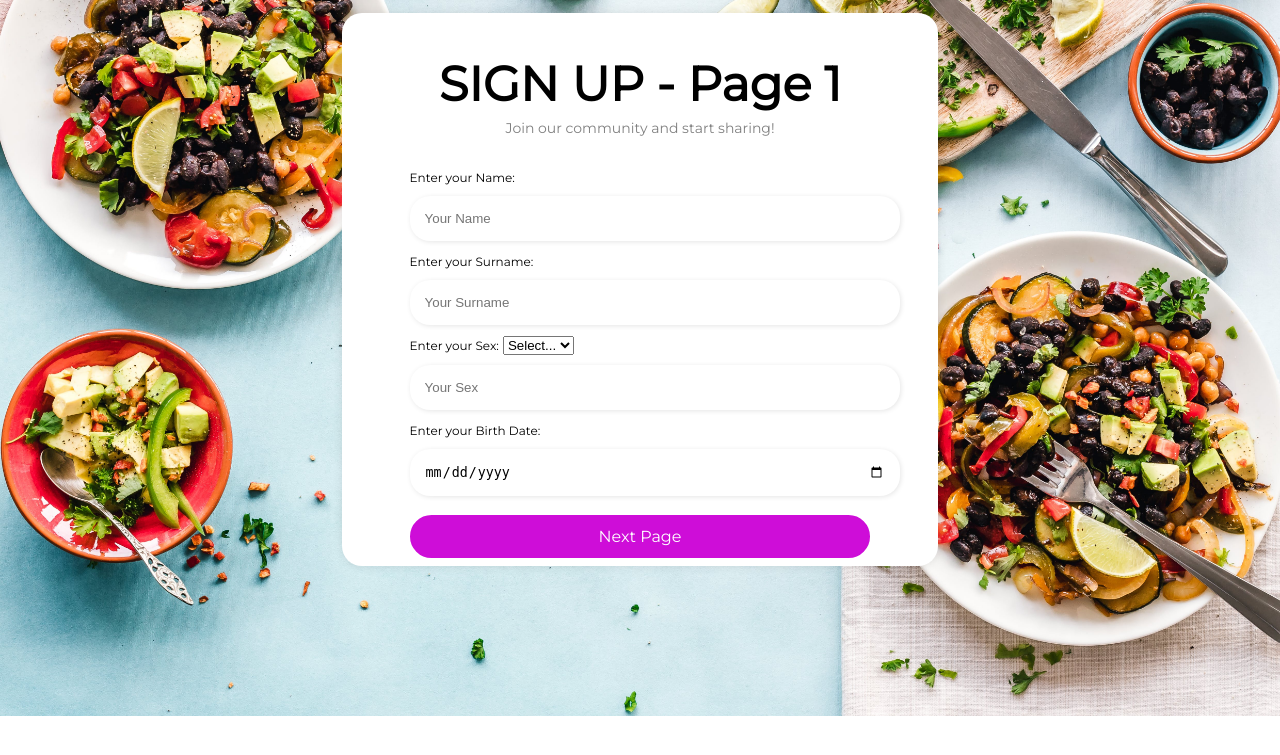
After one commit to partypankes/WebTecnologiesProject, a PHP site: page /signup_page_1.php in a window 1280 px wide. The commit adds this page. Shown: the top 755 px of the page. Run offline with PHP 8.4, Linux system fonts and the light colour scheme.

Commit message:
pagine signup
Signup 1 e 2

```diff
--- /dev/null
+++ b/signup/signup_page_1.php
@@ -0,0 +1,58 @@
+<!DOCTYPE html>
+<html lang="en">
+<head>
+    <meta charset="UTF-8">
+    <title>Sign Up - Page 1</title>
+    <!-- Link to your existing style.css -->
+    <link rel="stylesheet" href="style.css">
+    <!-- You may also include other head elements from your original signup_page.php -->
+</head>
+<body>
+
+<div class="login-container">
+    <div class="title">
+        <h1>SIGN UP - Page 1</h1>
+        <p>Join our community and start sharing!</p>
+    </div>
+    <div class="login-data">
+        <form id="signupFormPage1" action="signup_page_2.php" method="POST">
+
+            <p id="errorMessage" style="color:red;"></p>
+            <div class="username-container">
+                <label for="nome">Enter your Name:</label>
+                <input type="text" id="nome" name="nome" placeholder="Your Name" onfocus="clearPlaceholder(this)" onblur="restorePlaceholder(this, 'Your Name')" required>
+            </div>
+
+            <div class="username-container">
+                <label for="cognome">Enter your Surname:</label>
+                <input type="text" id="cognome" name="cognome" placeholder="Your Surname" onfocus="clearPlaceholder(this)" onblur="restorePlaceholder(this, 'Your Name')" required>
+            </div>
+
+            <div class="username-container">
+                <label for="sesso">Enter your Sex:</label>
+                <select id="sex" name="sex" required>
+                <option value="">Select...</option>
+                <option value="M">Male</option>
+                <option value="F">Female</option>
+                <option value="O">Other</option>
+                <input type="text" id="sesso" name="sesso" placeholder="Your Sex" onfocus="clearPlaceholder(this)" onblur="restorePlaceholder(this, 'Your Name')" required>
+            </div>
+
+            <div class="username-container">
+                <label for="data di nascita">Enter your Birth Date:</label>
+                <input type="date" id="data di nascita" name="data di nascita" placeholder="Your Birth Date" onfocus="clearPlaceholder(this)" onblur="restorePlaceholder(this, 'Your Name')" required>
+            </div>
+
+            <div class="login">
+                <button id="submitButton" type="submit"><div style="font-family:'MontSerrat T',serif" >Next Page</div> </button>
+            </div>
+
+        </form>
+        <div id="errorMessage"></div>
+        <script src="signup_validation_page_1.js"></script>
+        </form>
+    </div>
+</div>
+
+</body>
+</html>
--- /dev/null
+++ b/signup/signup_validation_page_1.js
@@ -0,0 +1,27 @@
+document.addEventListener('DOMContentLoaded', function() {
+    var form = document.getElementById('signupFormPage1');
+    form.onsubmit = function(event) {
+        event.preventDefault();
+
+        // Get the values from the form
+        var username = document.getElementById('username').value;
+        var name = document.getElementById('name').value;
+        var surname = document.getElementById('surname').value;
+
+        // Perform your validation here...
+        var isValid = true; // Change this based on validation
+
+        if (isValid) {
+            // Store in sessionStorage
+            sessionStorage.setItem('username', username);
+            sessionStorage.setItem('name', name);
+            sessionStorage.setItem('surname', surname);
+
+            // Redirect to the second page
+            window.location.href = form.action;
+        } else {
+            // Show error message
+            document.getElementById('errorMessage').textContent = "Please fill out all fields correctly.";
+        }
+    };
+});
--- a/signup/style.css
+++ b/signup/style.css
@@ -10,7 +10,7 @@ body {
     background-size: cover;
     background-repeat: no-repeat;
     background-position: center center;
-    margin: 0;
+    margin: auto;
     padding: 0;
     font-family: "MontSerrat T", serif;
 }
```
Also changed, not shown: signup/signup_page_2.php (added, +57 -0 lines), signup/signup_validation_2.js (added, +43 -0 lines).
